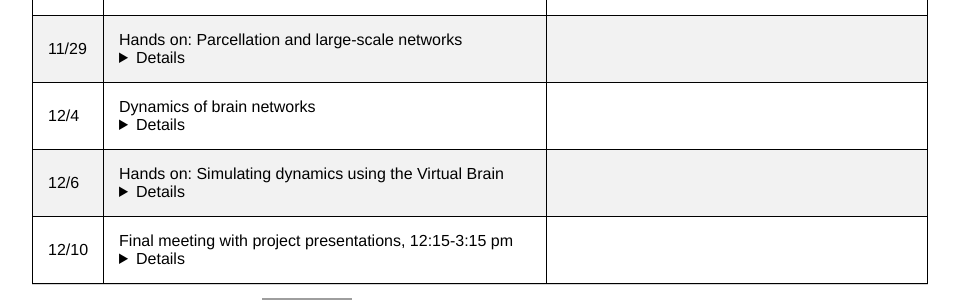
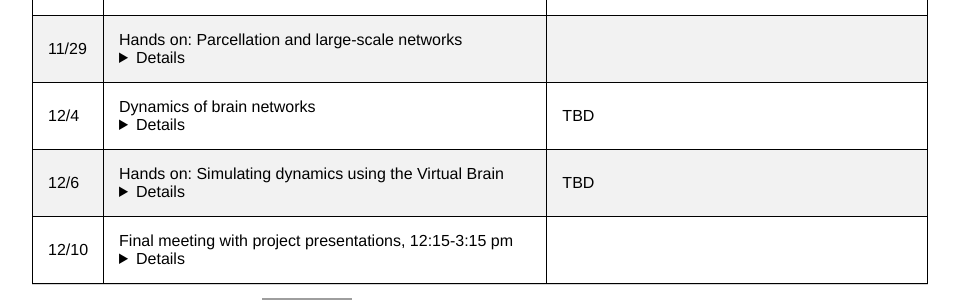
Before and after one commit to BrainNetworksCourse/BrainNetworksCourse.github.io, a Jekyll site: the page built from syllabus/index.md, in a window 1280 px wide. Shown: the part 1649-1949 px from the top of the page, without its empty margins (160-1119 px from the left). Built offline with Jekyll 4.4.1, drawn with Linux system fonts in a browser that asks for light colours; our own code applies the rules of GitHub Pages for plain Markdown files; grey boxes are pictures that could not be loaded.

Commit message:
autoupdate

```diff
--- a/syllabus/index.md
+++ b/syllabus/index.md
@@ -28,6 +28,6 @@ Detailed version of the full syllabus is available [here](../full_syllabus)
 | 11/15|Hands on: Network modeling with fMRI data<details></details>|- [Network modelling methods for fMRI](http://mri-q.com/uploads/3/4/5/7/34572113/smith-fmri-2011.pdf)|
 | 11/27|Large-scale brain networks<details></details>|- [The organization of the human cerebral cortex estimated by intrinsic functional connectivity](https://www.ncbi.nlm.nih.gov/pmc/articles/PMC3174820/)<br>- TBD|
 | 11/29|Hands on: Parcellation and large-scale networks<details></details>||
-| 12/4|Dynamics of brain networks<details></details>|
-| 12/6|Hands on: Simulating dynamics using the Virtual Brain<details></details>|
+| 12/4|Dynamics of brain networks<details></details>|TBD|
+| 12/6|Hands on: Simulating dynamics using the Virtual Brain<details></details>|TBD|
 | 12/10|Final meeting with project presentations, 12:15-3:15 pm <details></details>||
```
Also changed, not shown: full_syllabus/index.md (+2 -2 lines).
